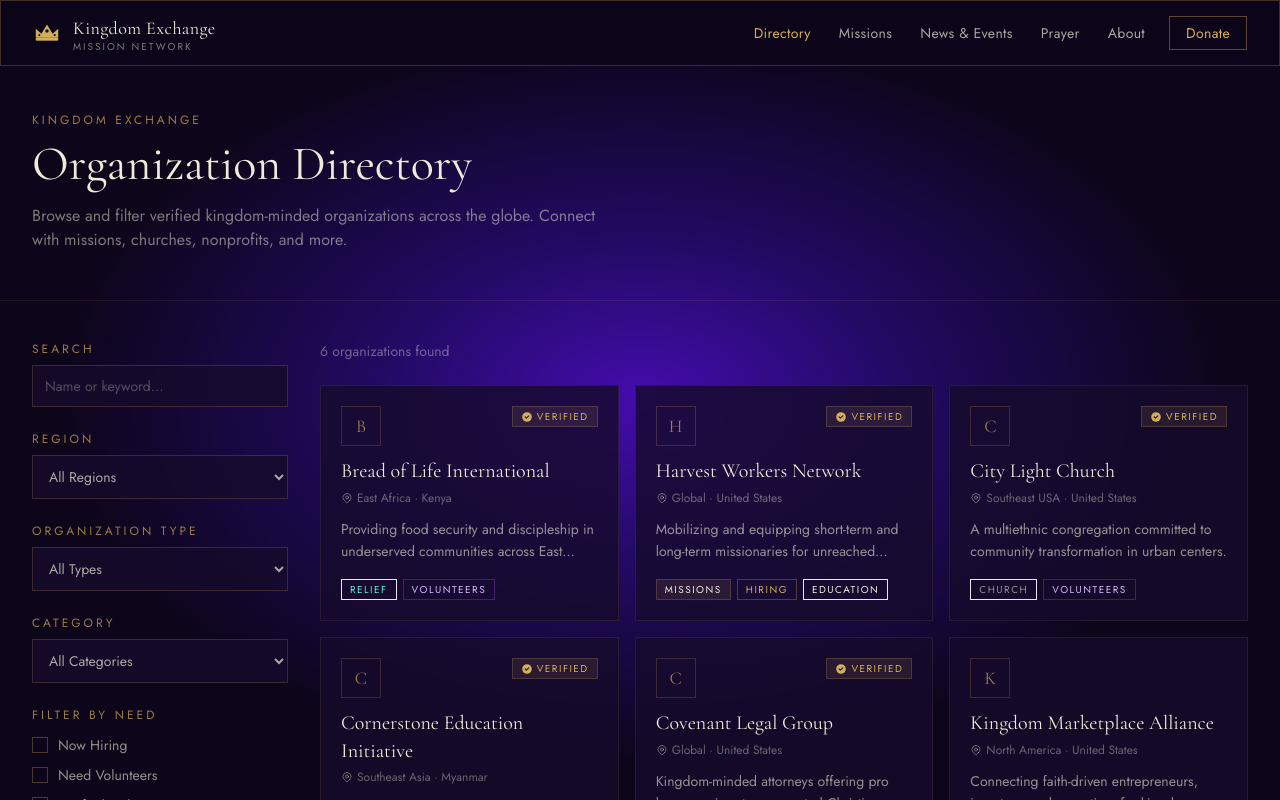
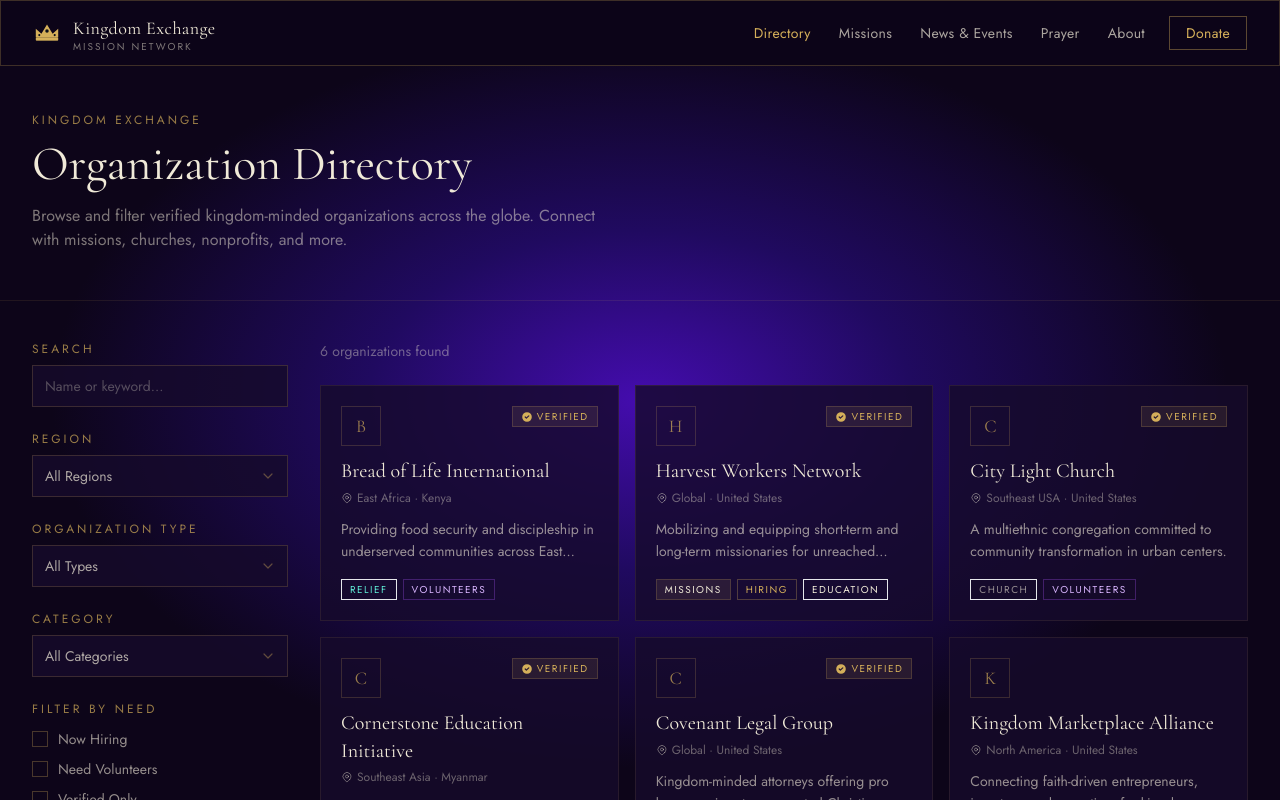
Before and after one commit to Kingdom-Exchange-Network/Kingdom_Network_Website, a Next.js app: page /directory in a window 1280 px wide. Shown: the top 800 px of the page. Built offline with nearby package versions, Linux system fonts and the light colour scheme.

Commit message:
fix: add appearance-none and custom chevron to themed selects

```diff
--- a/src/app/directory/apply/page.tsx
+++ b/src/app/directory/apply/page.tsx
@@ -41,7 +41,8 @@ export default function ApplyPage() {
                 <label htmlFor="apply-type" className="section-label block mb-2">
                   Organization Type *
                 </label>
-                <select id="apply-type" className="w-full bg-plum border border-gold/20 px-3 py-2.5 font-body text-sm text-cream/70 outline-none focus:border-gold/50 transition-colors">
+                <div className="relative">
+                  <select id="apply-type" className="w-full appearance-none bg-plum border border-gold/20 px-3 pr-8 py-2.5 font-body text-sm text-cream/70 outline-none focus:border-gold/50 transition-colors">
                     <option value="">Select type...</option>
                     <option value="nonprofit">Nonprofit / 501(c)(3)</option>
                     <option value="church">
@@ -50,6 +51,10 @@ export default function ApplyPage() {
                     <option value="ministry">Ministry / Para-Church</option>
                     <option value="forprofit">Kingdom-Minded Business</option>
                   </select>
+                  <svg aria-hidden="true" className="pointer-events-none absolute right-3 top-1/2 h-4 w-4 -translate-y-1/2 text-gold/40" viewBox="0 0 20 20" fill="none">
+                    <path d="M5 7.5L10 12.5L15 7.5" stroke="currentColor" strokeWidth="1.5" strokeLinecap="round" strokeLinejoin="round" />
+                  </svg>
+                </div>
               </div>
               <div>
                 <label className="section-label block mb-2">Website</label>
@@ -73,7 +78,8 @@ export default function ApplyPage() {
                 <label htmlFor="apply-region" className="section-label block mb-2">
                   Primary Region *
                 </label>
-                <select id="apply-region" className="w-full bg-plum border border-gold/20 px-3 py-2.5 font-body text-sm text-cream/70 outline-none focus:border-gold/50 transition-colors">
+                <div className="relative">
+                  <select id="apply-region" className="w-full appearance-none bg-plum border border-gold/20 px-3 pr-8 py-2.5 font-body text-sm text-cream/70 outline-none focus:border-gold/50 transition-colors">
                     <option value="">Select region...</option>
                     <option>North America</option>
                     <option>Latin America</option>
@@ -87,6 +93,10 @@ export default function ApplyPage() {
                     <option>Australia</option>
                     <option>Global</option>
                   </select>
+                  <svg aria-hidden="true" className="pointer-events-none absolute right-3 top-1/2 h-4 w-4 -translate-y-1/2 text-gold/40" viewBox="0 0 20 20" fill="none">
+                    <path d="M5 7.5L10 12.5L15 7.5" stroke="currentColor" strokeWidth="1.5" strokeLinecap="round" strokeLinejoin="round" />
+                  </svg>
+                </div>
               </div>
               <div>
                 <label className="section-label block mb-2">Country *</label>
--- a/src/app/directory/page.tsx
+++ b/src/app/directory/page.tsx
@@ -93,36 +93,47 @@ export default function DirectoryPage() {
               {/* Region */}
               <div>
                 <label htmlFor="filter-region" className="section-label block mb-2">Region</label>
+                <div className="relative">
                   <select
                     id="filter-region"
                     value={region}
                     onChange={(e) => setRegion(e.target.value)}
-                  className="w-full bg-plum-light border border-gold/20 px-3 py-2.5 font-body text-sm text-cream/70 outline-none focus:border-gold/50 transition-colors"
+                    className="w-full appearance-none bg-plum-light border border-gold/20 px-3 pr-8 py-2.5 font-body text-sm text-cream/70 outline-none focus:border-gold/50 transition-colors"
                   >
                     {regionOptions.map((r) => (
                       <option key={r} value={r}>{r}</option>
                     ))}
                   </select>
+                  <svg aria-hidden="true" className="pointer-events-none absolute right-3 top-1/2 h-4 w-4 -translate-y-1/2 text-gold/40" viewBox="0 0 20 20" fill="none">
+                    <path d="M5 7.5L10 12.5L15 7.5" stroke="currentColor" strokeWidth="1.5" strokeLinecap="round" strokeLinejoin="round" />
+                  </svg>
+                </div>
               </div>
 
               {/* Type */}
               <div>
                 <label htmlFor="filter-type" className="section-label block mb-2">Organization Type</label>
+                <div className="relative">
                   <select
                     id="filter-type"
                     value={type}
                     onChange={(e) => setType(e.target.value as OrgType | "")}
-                  className="w-full bg-plum-light border border-gold/20 px-3 py-2.5 font-body text-sm text-cream/70 outline-none focus:border-gold/50 transition-colors"
+                    className="w-full appearance-none bg-plum-light border border-gold/20 px-3 pr-8 py-2.5 font-body text-sm text-cream/70 outline-none focus:border-gold/50 transition-colors"
                   >
                     {typeOptions.map((t) => (
                       <option key={t.value} value={t.value}>{t.label}</option>
                     ))}
                   </select>
+                  <svg aria-hidden="true" className="pointer-events-none absolute right-3 top-1/2 h-4 w-4 -translate-y-1/2 text-gold/40" viewBox="0 0 20 20" fill="none">
+                    <path d="M5 7.5L10 12.5L15 7.5" stroke="currentColor" strokeWidth="1.5" strokeLinecap="round" strokeLinejoin="round" />
+                  </svg>
+                </div>
               </div>
 
               {/* Mountain */}
               <div>
                 <label htmlFor="filter-mountain" className="section-label block mb-2">Category</label>
+                <div className="relative">
                   <select
                     id="filter-mountain"
                     value={mountain}
@@ -130,30 +141,39 @@ export default function DirectoryPage() {
                       setMountain(e.target.value as Mountain | "");
                       setSubcategory("");
                     }}
-                  className="w-full bg-plum-light border border-gold/20 px-3 py-2.5 font-body text-sm text-cream/70 outline-none focus:border-gold/50 transition-colors"
+                    className="w-full appearance-none bg-plum-light border border-gold/20 px-3 pr-8 py-2.5 font-body text-sm text-cream/70 outline-none focus:border-gold/50 transition-colors"
                   >
                     <option value="">All Categories</option>
                     {MOUNTAINS.map((m) => (
                       <option key={m.slug} value={m.slug}>{m.label}</option>
                     ))}
                   </select>
+                  <svg aria-hidden="true" className="pointer-events-none absolute right-3 top-1/2 h-4 w-4 -translate-y-1/2 text-gold/40" viewBox="0 0 20 20" fill="none">
+                    <path d="M5 7.5L10 12.5L15 7.5" stroke="currentColor" strokeWidth="1.5" strokeLinecap="round" strokeLinejoin="round" />
+                  </svg>
+                </div>
               </div>
 
               {/* Subcategory */}
               {activeMountain && (
                 <div>
                   <label htmlFor="filter-subcategory" className="section-label block mb-2">Subcategory</label>
+                  <div className="relative">
                     <select
                       id="filter-subcategory"
                       value={subcategory}
                       onChange={(e) => setSubcategory(e.target.value)}
-                    className="w-full bg-plum-light border border-gold/20 px-3 py-2.5 font-body text-sm text-cream/70 outline-none focus:border-gold/50 transition-colors"
+                      className="w-full appearance-none bg-plum-light border border-gold/20 px-3 pr-8 py-2.5 font-body text-sm text-cream/70 outline-none focus:border-gold/50 transition-colors"
                     >
                       <option value="">All Subcategories</option>
                       {activeMountain.subcategories.map((s) => (
                         <option key={s.slug} value={s.slug}>{s.label}</option>
                       ))}
                     </select>
+                    <svg aria-hidden="true" className="pointer-events-none absolute right-3 top-1/2 h-4 w-4 -translate-y-1/2 text-gold/40" viewBox="0 0 20 20" fill="none">
+                      <path d="M5 7.5L10 12.5L15 7.5" stroke="currentColor" strokeWidth="1.5" strokeLinecap="round" strokeLinejoin="round" />
+                    </svg>
+                  </div>
                 </div>
               )}
 
--- a/src/app/prayer/page.tsx
+++ b/src/app/prayer/page.tsx
@@ -231,10 +231,11 @@ export default function PrayerPage() {
                     </div>
                     <div>
                       <label className="section-label block mb-1.5">Region (optional)</label>
+                      <div className="relative">
                         <select
                           value={formData.region}
                           onChange={(e) => setFormData({ ...formData, region: e.target.value })}
-                        className="w-full bg-plum border border-gold/20 px-3 py-2.5 font-body text-sm text-cream/70 outline-none focus:border-gold/50 transition-colors"
+                          className="w-full appearance-none bg-plum border border-gold/20 px-3 pr-8 py-2.5 font-body text-sm text-cream/70 outline-none focus:border-gold/50 transition-colors"
                         >
                           <option value="">Select region...</option>
                           <option>North America</option>
@@ -248,6 +249,10 @@ export default function PrayerPage() {
                           <option>Europe</option>
                           <option>Global</option>
                         </select>
+                        <svg aria-hidden="true" className="pointer-events-none absolute right-3 top-1/2 h-4 w-4 -translate-y-1/2 text-gold/40" viewBox="0 0 20 20" fill="none">
+                          <path d="M5 7.5L10 12.5L15 7.5" stroke="currentColor" strokeWidth="1.5" strokeLinecap="round" strokeLinejoin="round" />
+                        </svg>
+                      </div>
                     </div>
                     <label className="flex items-center gap-2.5 cursor-pointer">
                       <div
```
Also changed, not shown: src/app/page.tsx (+18 -3 lines). Lines whose indentation alone changed are shown as unchanged.
